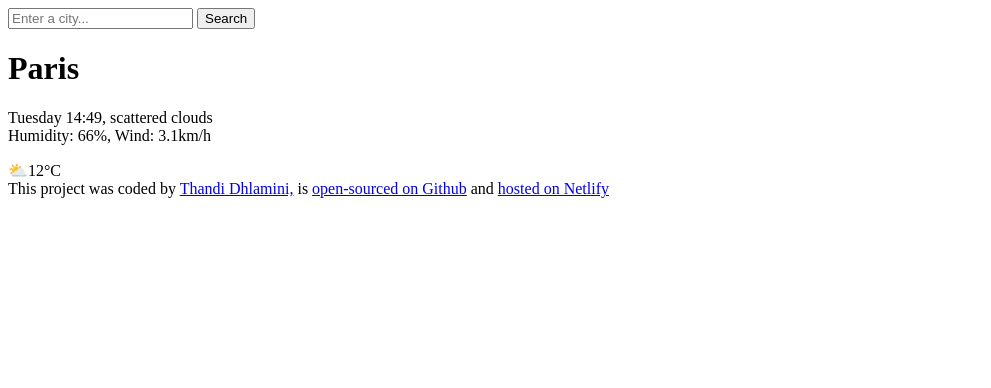
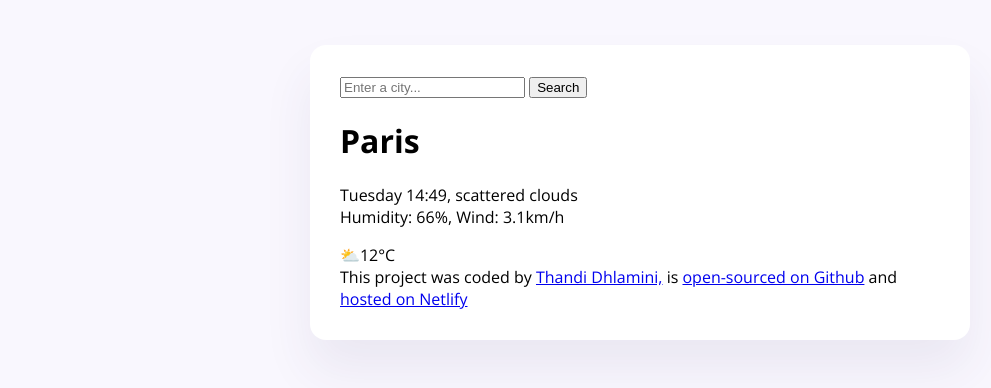
Before and after one commit to ntdhlamini/weather-app, a plain HTML site: page index.html in a window 1280 px wide. Shown: the whole page, without its empty margins (0-991 px from the left). Drawn offline with nearby package versions, Linux system fonts and the light colour scheme.

Commit message:
Added CSS

```diff
--- a/index.html
+++ b/index.html
@@ -3,9 +3,17 @@
   <head>
     <meta charset="UTF-8" />
     <meta name="viewport" content="width=device-width, initial-scale=1.0" />
+    <link rel="stylesheet" href="src/style.css" />
+    <link rel="preconnect" href="https://fonts.googleapis.com" />
+    <link rel="preconnect" href="https://fonts.gstatic.com" crossorigin />
+    <link
+      href="https://fonts.googleapis.com/css2?family=Open+Sans:ital,wght@0,300..800;1,300..800&display=swap"
+      rel="stylesheet"
+    />
     <title>Weather App</title>
   </head>
   <body>
+    <div class="weather-app">
       <header>
         <form>
           <input type="search" placeholder="Enter a city..." required />
@@ -38,5 +46,6 @@
           hosted on Netlify</a
         >
       </footer>
+    </div>
   </body>
 </html>
--- /dev/null
+++ b/src/style.css
@@ -0,0 +1,12 @@
+body {
+  background-color: #f9f7fe;
+  font-family: "Open Sans", serif;
+}
+.weather-app {
+  background: white;
+  max-width: 600px;
+  margin: 45px auto;
+  padding: 30px;
+  box-shadow: 0 30px 50px rgba(65, 50, 100, 0.08);
+  border-radius: 16px;
+}
```
Lines whose indentation alone changed are shown as unchanged.
